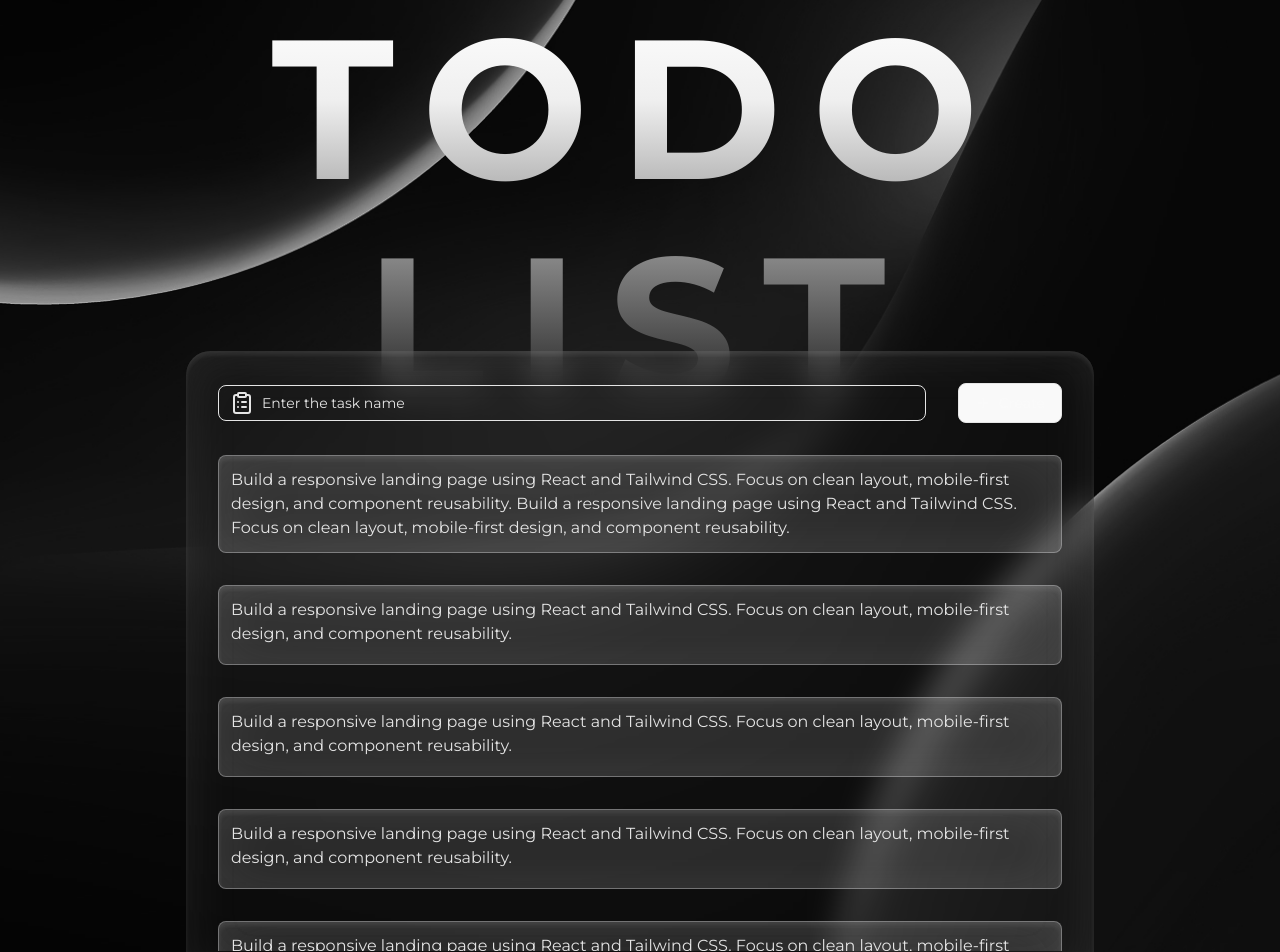
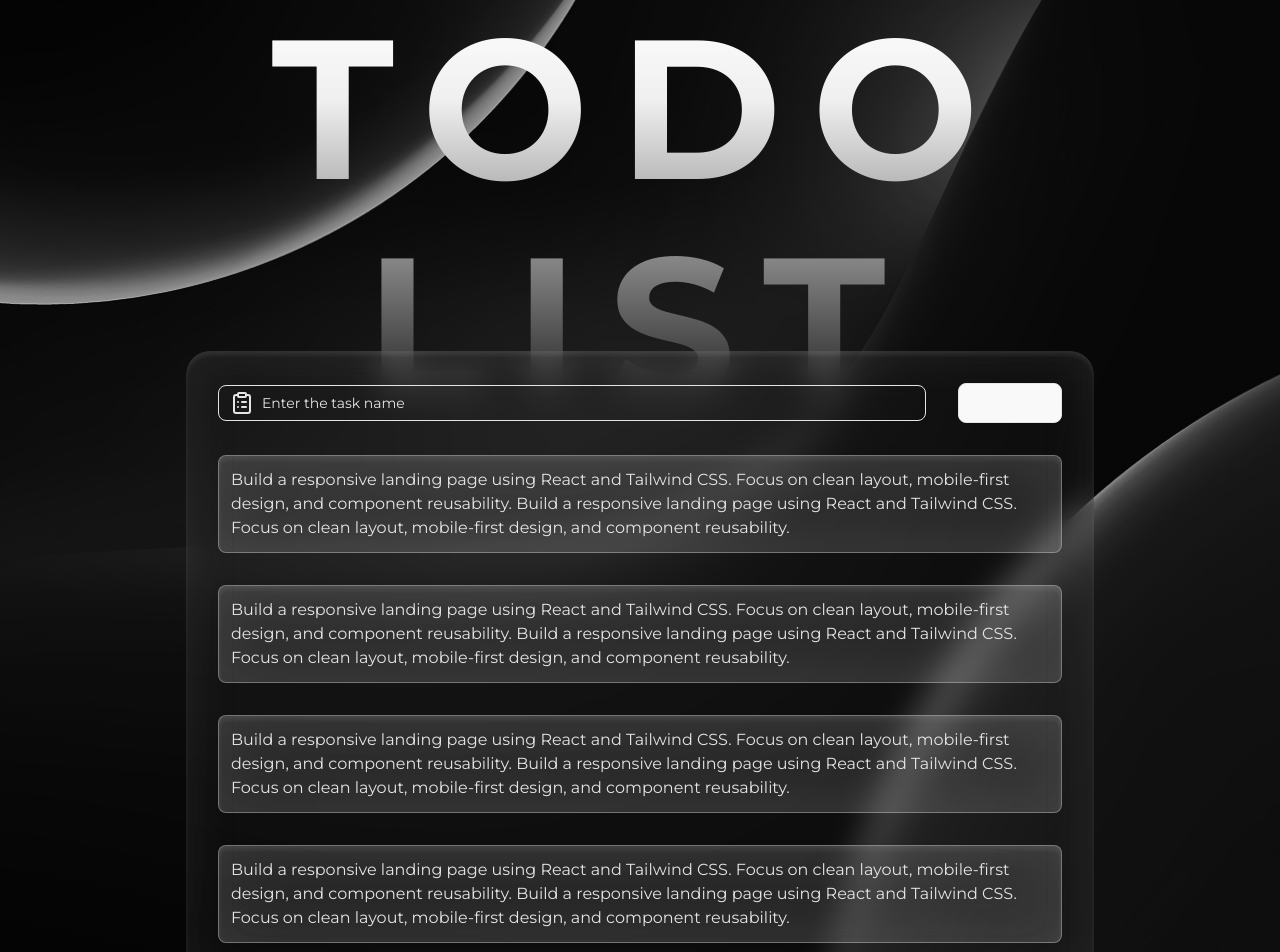
Before and after one commit to Bodich26/todo-list, a React (Vite) app: page / in a window 1280 px wide. Shown: the top 952 px of the page. Built offline with nearby package versions, Linux system fonts and the light colour scheme.

Commit message:
create widget and refactoring

```diff
--- a/src/App.tsx
+++ b/src/App.tsx
@@ -1,7 +1,8 @@
-import { ClipboardList, Plus } from "lucide-react";
 import "./App";
-import { Button, Container, Input } from "./shared/ui";
+
 import { Footer, Header } from "./widgets";
+import { Container } from "./shared";
+import { TaskManager } from "./widgets";
 
 function App() {
   return (
@@ -9,84 +10,9 @@ function App() {
       <Container>
         <Header />
       </Container>
-
       <main className="flex-1">
         <Container>
-          <h1 className="uppercase font-bold text-[198px] text-center title-gradient max-md:text-[130px] max-sm:text-[90px] tracking-[0.15em] leading-[1.1]">
-            TODO LIST
-          </h1>
-          <div className="w-full max-w-[908px] min-h-[620px] rounded-3xl m-auto p-8 bg-[#D8D8D8]/3 backdrop-blur-[16px] inner-shadow-block mt-[-85px]">
-            <div className="flex flex-col justify-between gap-8">
-              <div className="flex w-full items-center gap-8">
-                <div className=" relative w-full">
-                  <Input
-                    type="text"
-                    placeholder="Enter the task name"
-                    className="text-neutral-200 pl-[43px] placeholder:text-neutral-200"
-                  />
-                  <ClipboardList className="absolute left-[12px] top-1/2 -translate-y-1/2 text-neutral-200" />
-                </div>
-
-                <Button
-                  type="submit"
-                  variant="default"
-                  size={"lg"}
-                  className="bg-transparent border cursor-pointer"
-                >
-                  <Plus />
-                  Create
-                </Button>
-              </div>
-              <div className="h-[496px] overflow-hidden">
-                <div className="space-y-8 overflow-y-auto h-full">
-                  <div className="p-3 rounded-md bg-[#E4E4E7]/10 w-full min-h-[80px] border border-[#E4E4E7]/40 backdrop-blur-[0px] inner-shadow-block">
-                    <p className="font-normal text-[16px] text-neutral-200">
-                      Build a responsive landing page using React and Tailwind
-                      CSS. Focus on clean layout, mobile-first design, and
-                      component reusability. Build a responsive landing page
-                      using React and Tailwind CSS. Focus on clean layout,
-                      mobile-first design, and component reusability.
-                    </p>
-                  </div>
-                  <div className="p-3 rounded-md bg-[#E4E4E7]/10 w-full min-h-[80px] border border-[#E4E4E7]/40 backdrop-blur-[0px] inner-shadow-block">
-                    <p className="font-normal text-[16px] text-neutral-200">
-                      Build a responsive landing page using React and Tailwind
-                      CSS. Focus on clean layout, mobile-first design, and
-                      component reusability.
-                    </p>
-                  </div>
-                  <div className="p-3 rounded-md bg-[#E4E4E7]/10 w-full min-h-[80px] border border-[#E4E4E7]/40 backdrop-blur-[0px] inner-shadow-block">
-                    <p className="font-normal text-[16px] text-neutral-200">
-                      Build a responsive landing page using React and Tailwind
-                      CSS. Focus on clean layout, mobile-first design, and
-                      component reusability.
-                    </p>
-                  </div>
-                  <div className="p-3 rounded-md bg-[#E4E4E7]/10 w-full min-h-[80px] border border-[#E4E4E7]/40 backdrop-blur-[0px] inner-shadow-block">
-                    <p className="font-normal text-[16px] text-neutral-200">
-                      Build a responsive landing page using React and Tailwind
-                      CSS. Focus on clean layout, mobile-first design, and
-                      component reusability.
-                    </p>
-                  </div>
-                  <div className="p-3 rounded-md bg-[#E4E4E7]/10 w-full min-h-[80px] border border-[#E4E4E7]/40 backdrop-blur-[0px] inner-shadow-block">
-                    <p className="font-normal text-[16px] text-neutral-200">
-                      Build a responsive landing page using React and Tailwind
-                      CSS. Focus on clean layout, mobile-first design, and
-                      component reusability.
-                    </p>
-                  </div>
-                  <div className="p-3 rounded-md bg-[#E4E4E7]/10 w-full min-h-[80px] border border-[#E4E4E7]/40 backdrop-blur-[0px] inner-shadow-block">
-                    <p className="font-normal text-[16px] text-neutral-200">
-                      Build a responsive landing page using React and Tailwind
-                      CSS. Focus on clean layout, mobile-first design, and
-                      component reusability.
-                    </p>
-                  </div>
-                </div>
-              </div>
-            </div>
-          </div>
+          <TaskManager />
         </Container>
       </main>
       <Container>
--- a/src/features/todos/index.ts
+++ b/src/features/todos/index.ts
@@ -0,0 +1,2 @@
+export { TodoForm } from "./ui/todo-form";
+export { TodoItem } from "./ui/todo-item";
--- /dev/null
+++ b/src/features/todos/ui/todo-form.tsx
@@ -0,0 +1,27 @@
+import { ClipboardList, Plus } from "lucide-react";
+import { Button, Input } from "../../../shared";
+
+export const TodoForm = () => {
+  return (
+    <div className="flex w-full items-center gap-8">
+      <div className=" relative w-full">
+        <Input
+          type="text"
+          placeholder="Enter the task name"
+          className="text-neutral-200 pl-[43px] placeholder:text-neutral-200"
+        />
+        <ClipboardList className="absolute left-[12px] top-1/2 -translate-y-1/2 text-neutral-200" />
+      </div>
+
+      <Button
+        type="submit"
+        variant="default"
+        size={"lg"}
+        className="bg-transparent border cursor-pointer"
+      >
+        <Plus />
+        Create
+      </Button>
+    </div>
+  );
+};
--- /dev/null
+++ b/src/features/todos/ui/todo-item.tsx
@@ -0,0 +1,12 @@
+export const TodoItem = () => {
+  return (
+    <div className="p-3 rounded-md bg-[#E4E4E7]/10 w-full min-h-[80px] border border-[#E4E4E7]/40 backdrop-blur-[0px] inner-shadow-block">
+      <p className="font-normal text-[16px] text-neutral-200">
+        Build a responsive landing page using React and Tailwind CSS. Focus on
+        clean layout, mobile-first design, and component reusability. Build a
+        responsive landing page using React and Tailwind CSS. Focus on clean
+        layout, mobile-first design, and component reusability.
+      </p>
+    </div>
+  );
+};
--- /dev/null
+++ b/src/shared/index.ts
@@ -0,0 +1,2 @@
+export * from "./ui";
+export * from "./lib";
--- /dev/null
+++ b/src/shared/lib/index.ts
@@ -0,0 +1 @@
+export { cn } from "./utils";
--- a/src/widgets/index.ts
+++ b/src/widgets/index.ts
@@ -1,2 +1,3 @@
 export { Header } from "./header";
 export { Footer } from "./footer";
+export { TaskManager } from "./task-manager";
--- /dev/null
+++ b/src/widgets/task-manager/index.ts
@@ -0,0 +1 @@
+export { TaskManager } from "./ui/task-manager";
--- /dev/null
+++ b/src/widgets/task-manager/ui/task-manager.tsx
@@ -0,0 +1,25 @@
+import { TodoForm, TodoItem } from "../../../features/todos";
+
+export const TaskManager = () => {
+  return (
+    <>
+      <h1 className="uppercase font-bold text-[198px] text-center title-gradient max-md:text-[130px] max-sm:text-[90px] tracking-[0.15em] leading-[1.1]">
+        TODO LIST
+      </h1>
+      <div className="w-full max-w-[908px] min-h-[620px] rounded-3xl m-auto p-8 bg-[#D8D8D8]/3 backdrop-blur-[16px] inner-shadow-block mt-[-85px]">
+        <div className="flex flex-col justify-between gap-8">
+          <TodoForm />
+          <div className="h-[496px] overflow-hidden">
+            <div className="space-y-8 overflow-y-auto h-full">
+              <TodoItem />
+              <TodoItem />
+              <TodoItem />
+              <TodoItem />
+              <TodoItem />
+            </div>
+          </div>
+        </div>
+      </div>
+    </>
+  );
+};
```
